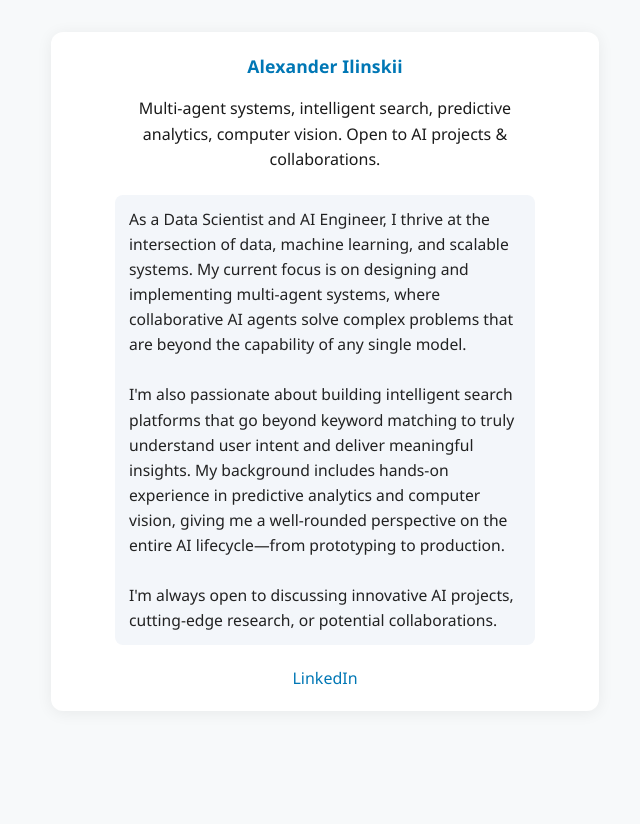
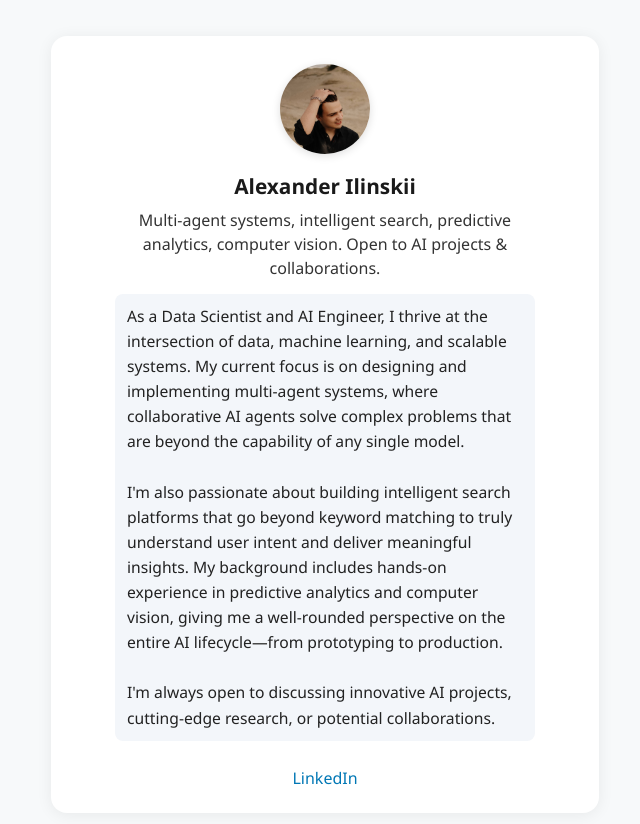
Before and after one commit to alexandrilinskii/alexandrilinskii.github.io, a plain HTML site: page index.html in a window 1280 px wide. Shown: the whole page, without its empty margins (315-955 px from the left). Before the commit the page ends 800 px from the top, so only its background shows below. Drawn offline with Linux system fonts and the light colour scheme.

Commit message:
feat: add profile photo and keep all previous content, improved layout

```diff
--- a/index.html
+++ b/index.html
@@ -6,22 +6,32 @@
     <title>Alexander Ilinskii</title>
     <style>
         body { font-family: 'Segoe UI', Arial, sans-serif; background: #f7f9fa; color: #1a1a1a; margin: 0; padding: 0; }
-        .container { max-width: 420px; margin: 32px auto; background: #fff; border-radius: 12px; box-shadow: 0 2px 16px #0001; padding: 22px 5vw; }
-        .role { color: #0077b5; font-weight: 600; font-size: 1.1em; margin-bottom: 18px; letter-spacing: 0.1px; text-align: center; }
-        .desc { font-size: 1em; line-height: 1.6; margin-bottom: 22px; text-align: center; }
-        .longdesc { font-size: 0.98em; line-height: 1.6; margin-bottom: 22px; text-align: left; color: #222; background: #f3f6fa; border-radius: 8px; padding: 12px 14px; }
-        .links { margin-top: 18px; text-align: center; }
-        .links a { color: #0077b5; text-decoration: none; font-weight: 500; word-break: break-all; }
+        .container { max-width: 420px; margin: 36px auto; background: #fff; border-radius: 16px; box-shadow: 0 2px 16px #0001; padding: 28px 5vw 24px 5vw; display: flex; flex-direction: column; align-items: center; }
+        .avatar {
+            width: 90px;
+            height: 90px;
+            object-fit: cover;
+            border-radius: 50%;
+            box-shadow: 0 2px 8px #0002;
+            margin-bottom: 18px;
+        }
+        .name { font-size: 1.3em; font-weight: 700; margin-bottom: 8px; text-align: center; }
+        .desc { font-size: 1em; line-height: 1.5; margin-bottom: 14px; text-align: center; color: #333; }
+        .longdesc { font-size: 0.98em; line-height: 1.6; margin-bottom: 18px; text-align: left; color: #222; background: #f3f6fa; border-radius: 8px; padding: 10px 12px; }
+        .links { margin-top: 8px; text-align: center; }
+        .links a { color: #0077b5; text-decoration: none; font-weight: 500; }
         .links a:hover { text-decoration: underline; }
         @media (max-width: 480px) {
-            .container { padding: 12px 2vw; }
-            .desc, .longdesc { font-size: 0.96em; }
+            .container { padding: 10px 2vw; }
+            .avatar { width: 64px; height: 64px; }
+            .name { font-size: 1.05em; }
         }
     </style>
 </head>
 <body>
     <div class="container">
-        <div class="role">Alexander Ilinskii</div>
+        <img src="2025-10-04 17.50.07.jpg" alt="Alexander Ilinskii" class="avatar">
+        <div class="name">Alexander Ilinskii</div>
         <div class="desc">
             Multi-agent systems, intelligent search, predictive analytics, computer vision. Open to AI projects & collaborations.
         </div>
```
Also changed, not shown: 2025-10-04 17.50.07.jpg (added).
